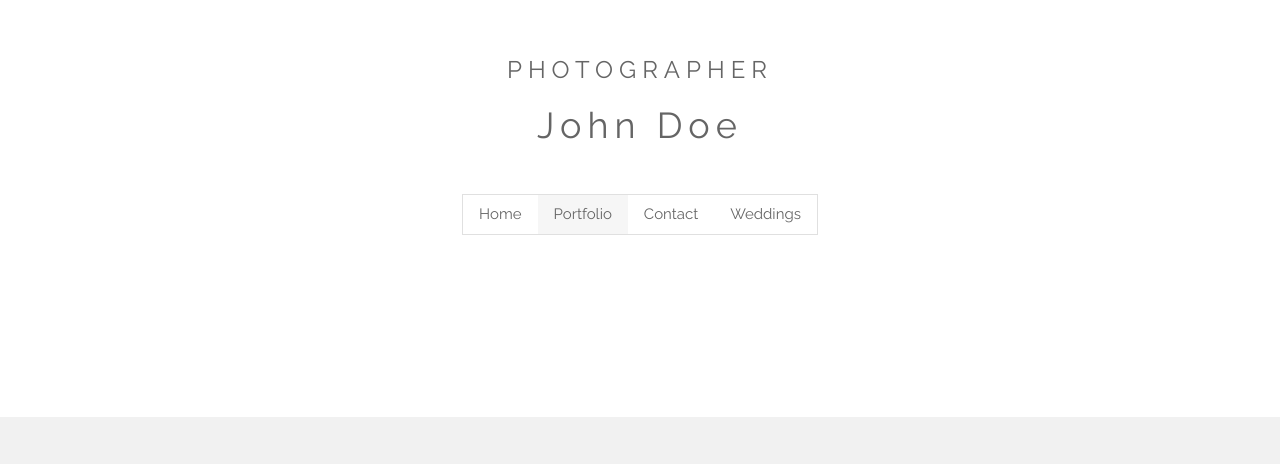
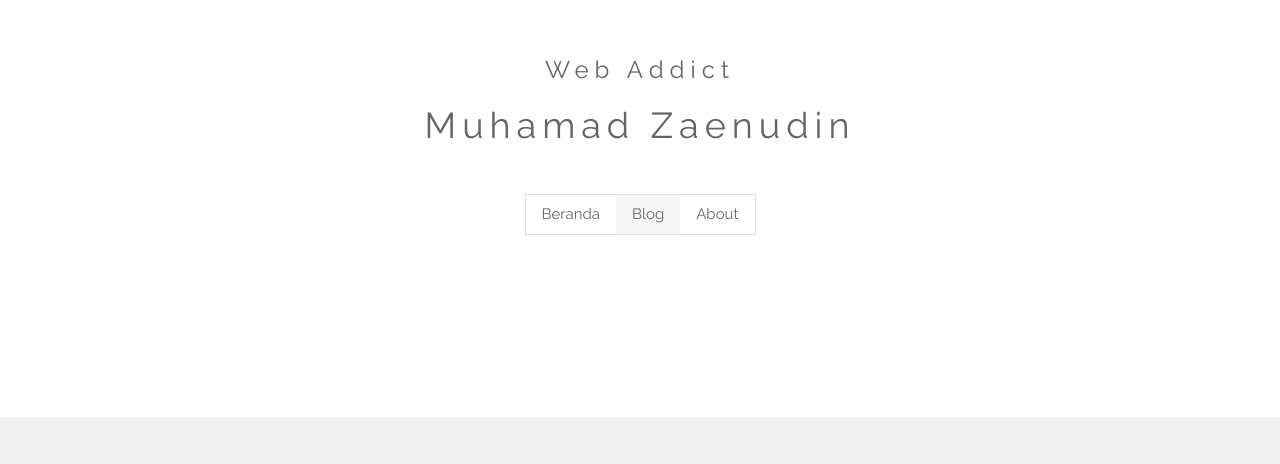
Before and after one commit to muhamadzaenudin/muhamadzaenudin.github.io, a plain HTML site: page index.html in a window 1280 px wide. Shown: the part 102-566 px from the top of the page. Drawn offline with nearby package versions, Linux system fonts and the light colour scheme.

Commit message:
Update index.html

```diff
--- a/index.html
+++ b/index.html
@@ -18,15 +18,14 @@ h1 {letter-spacing: 6px}
 
 <!-- Header -->
 <header class="w3-panel w3-center w3-opacity" style="padding:128px 16px">
-  <h1 class="w3-xlarge">PHOTOGRAPHER</h1>
-  <h1>John Doe</h1>
+  <h1 class="w3-xlarge">Web Addict</h1>
+  <h1>Muhamad Zaenudin</h1>
 
   <div class="w3-padding-32">
     <div class="w3-bar w3-border">
-      <a href="#" class="w3-bar-item w3-button">Home</a>
-      <a href="#" class="w3-bar-item w3-button w3-light-grey">Portfolio</a>
-      <a href="#" class="w3-bar-item w3-button">Contact</a>
-      <a href="#" class="w3-bar-item w3-button w3-hide-small">Weddings</a>
+      <a href="#" class="w3-bar-item w3-button">Beranda</a>
+      <a href="#" class="w3-bar-item w3-button w3-light-grey">Blog</a>
+      <a href="#" class="w3-bar-item w3-button">About</a>
     </div>
   </div>
 </header>
```
